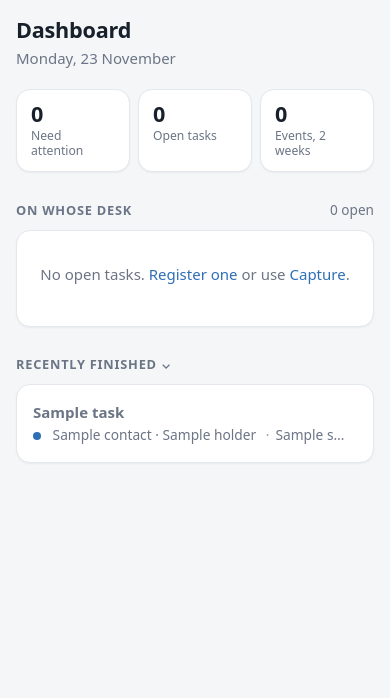
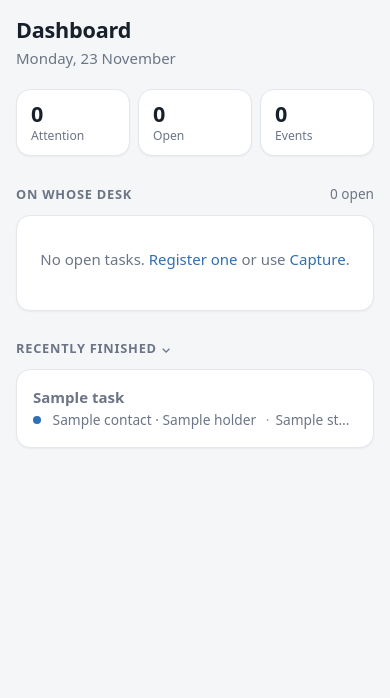
Before and after one commit to HishamHikami/task-manager, a Django app: page / in a window 390 px wide, after a click on "RECENTLY FINISHED". Shown: the part 56-754 px from the top of the page. Run offline with Django 5.2, Linux system fonts and the light colour scheme; a user stored in the database is signed in; tables that the repository leaves empty hold one stand-in row (values such as "Sample post"); parts of the project's set-up code (start-up, migrations or seed data) failed here and were passed over.

Commit message:
Phone layout cleanup and cache-busting
- Rows: on phones the status pill sits under the title, so titles use the
  full width; one-line meta with ellipsis
- Dashboard tiles: one-word labels
- Fix missing separator on task/event header line ('CompanyIn progress')
- Department page: Edit beside the name, compact contact lines, person
  actions in one row, smaller 'Main' badge
- Settings: storage and install notes folded into expandable sections
- CSS/JS URLs carry a content version (?v=...) and the service worker cache
  is renamed, so phones never mix new pages with old cached styles

Co-Authored-By: Claude Opus 5.5 <noreply@anthropic.com>
Claude-Session: https://claude.ai/code/session_014MM9GwUu696HYyb9XR35za

```diff
--- a/tracker/context_processors.py
+++ b/tracker/context_processors.py
@@ -1,10 +1,13 @@
+from django.conf import settings
+
 from .models import AppSettings, Workspace
 
 
 def workspaces(request):
+    base = {"asset_version": settings.ASSET_VERSION}
     if not getattr(request, "user", None) or not request.user.is_authenticated:
-        return {}
-    return {
+        return base
+    return base | {
         "nav_workspaces": Workspace.objects.filter(archived=False),
         "nav_selected_ws": request.session.get("ws"),
         "ai_ready": AppSettings.load().has_api_key,
--- a/tracker/static/tracker/app.css
+++ b/tracker/static/tracker/app.css
@@ -481,3 +481,26 @@ body.no-nav .container { max-width: 420px; padding-top: 12vh; }
 .fold-card > summary::-webkit-details-marker { display: none; }
 .fold-card > summary h2::after { content: " ›"; color: var(--muted); font-weight: 400; }
 .fold-card[open] > summary h2::after { content: " ⌄"; }
+
+/* Status pill: right side on wide screens, under the title on phones */
+.row-meta .pill-inline { display: none; }
+.row-meta .pill-inline + .sep::before { content: none; }
+.row-meta .pill-inline + .sep { margin-left: 0; }
+@media (max-width: 599px) {
+  .row-side { display: none; }
+  .row-meta .pill-inline { display: inline; }
+  .row-meta .pill-inline:not(:empty) { margin-right: 8px; }
+  .row-meta .pill-inline:not(:empty) + .sep::before { content: "·"; }
+  .row-meta .pill { height: 20px; padding: 0 8px; font-size: .74rem; vertical-align: 1px; }
+  .row { align-items: center; }
+}
+
+.pagehead.nowrap { flex-wrap: nowrap; align-items: flex-start; }
+.pagehead.nowrap + .contactlinks { margin: -8px 0 16px; }
+.badge-main { margin-left: 4px; vertical-align: 1px; font-weight: 500; }
+.contactlinks { row-gap: 0; }
+.copybtn { width: 28px; height: 28px; }
+@media (max-width: 599px) {
+  .person { flex-direction: column; gap: 6px; }
+  .person-actions { flex-direction: row; align-items: center; gap: 16px; }
+}
--- a/tracker/templates/tracker/base.html
+++ b/tracker/templates/tracker/base.html
@@ -10,9 +10,9 @@
   <link rel="icon" href="{% static 'tracker/icons/favicon-32.png' %}" sizes="32x32">
   <link rel="apple-touch-icon" href="{% static 'tracker/icons/apple-touch-icon.png' %}">
   <meta name="mobile-web-app-capable" content="yes">
-  <link rel="stylesheet" href="{% static 'tracker/app.css' %}">
+  <link rel="stylesheet" href="{% static 'tracker/app.css' %}?v={{ asset_version }}">
   <script src="{% static 'tracker/htmx.min.js' %}" defer></script>
-  <script src="{% static 'tracker/app.js' %}" defer></script>
+  <script src="{% static 'tracker/app.js' %}?v={{ asset_version }}" defer></script>
 </head>
 {% with n=request.resolver_match.url_name %}
 <body hx-boost="true" hx-headers='{"X-CSRFToken": "{{ csrf_token }}"}' class="{% if user.is_authenticated %}has-nav{% else %}no-nav{% endif %}">
--- a/tracker/templates/tracker/dashboard.html
+++ b/tracker/templates/tracker/dashboard.html
@@ -17,10 +17,10 @@
 {% else %}
 
 <div class="stats">
-  <a class="stat" href="#attention"><span class="stat-n{% if attention %} warn{% endif %}">{{ attention|length }}</span><span class="stat-l">Need attention</span></a>
-  <a class="stat" href="{% url 'task_list' %}"><span class="stat-n">{{ open_count }}</span><span class="stat-l">Open tasks</span></a>
-  <a class="stat" href="{% url 'event_list' %}"><span class="stat-n">{{ upcoming_events|length }}</span><span class="stat-l">Events, 2 weeks</span></a>
-  {% if open_invites %}<a class="stat" href="{% url 'event_list' %}?show=invites"><span class="stat-n warn">{{ open_invites }}</span><span class="stat-l">Invites to answer</span></a>{% endif %}
+  <a class="stat" href="#attention"><span class="stat-n{% if attention %} warn{% endif %}">{{ attention|length }}</span><span class="stat-l">Attention</span></a>
+  <a class="stat" href="{% url 'task_list' %}"><span class="stat-n">{{ open_count }}</span><span class="stat-l">Open</span></a>
+  <a class="stat" href="{% url 'event_list' %}"><span class="stat-n">{{ upcoming_events|length }}</span><span class="stat-l">Events</span></a>
+  {% if open_invites %}<a class="stat" href="{% url 'event_list' %}?show=invites"><span class="stat-n warn">{{ open_invites }}</span><span class="stat-l">Invites</span></a>{% endif %}
 </div>
 
 {% if attention %}
--- a/tracker/templates/tracker/event_detail.html
+++ b/tracker/templates/tracker/event_detail.html
@@ -4,7 +4,7 @@
 <p class="crumbs"><a href="{% url 'event_list' %}">Events</a> ›</p>
 <div class="detail-head">
   <div class="eyebrow">
-    <span class="dot c-{{ event.workspace.color }}"></span>{{ event.workspace.name }}
+    <span class="dot c-{{ event.workspace.color }}"></span><span>{{ event.workspace.name }}</span>
     <span class="sep">{{ event.get_kind_display }}</span>
     <span class="pill status-{{ event.status }}">{{ event.status_short }}</span>
   </div>
--- a/tracker/templates/tracker/partials/event_row.html
+++ b/tracker/templates/tracker/partials/event_row.html
@@ -3,6 +3,7 @@
   <div class="row-main">
     <span class="row-title">{{ event.title }}</span>
     <span class="row-meta">
+      <span class="pill-inline"><span class="pill status-{{ event.status }}">{{ event.status_short }}</span></span>
       {% if not hide_ws %}<span class="dot c-{{ event.workspace.color }}" title="{{ event.workspace.name }}"></span>{% endif %}
       <span>{{ event.start|date:"D, H:i" }}</span>
       <span class="sep">{{ event.get_my_role_display }}</span>
--- a/tracker/templates/tracker/partials/task_row.html
+++ b/tracker/templates/tracker/partials/task_row.html
@@ -3,6 +3,7 @@
   <div class="row-main">
     <span class="row-title">{{ task.title }}</span>
     <span class="row-meta">
+      <span class="pill-inline">{% if task.is_overdue %}<span class="pill pill-red">Overdue · {{ task.due_date|date:"j M" }}</span>{% elif task.follow_up_due %}<span class="pill pill-amber">Follow up</span>{% elif task.due_date and not task.is_closed %}<span class="pill">Due {{ task.due_date|date:"j M" }}</span>{% elif task.follow_up_date and not task.is_closed %}<span class="pill pill-ghost">Check {{ task.follow_up_date|date:"j M" }}</span>{% endif %}</span>
       {% if not hide_ws %}<span class="dot c-{{ task.workspace.color }}" title="{{ task.workspace.name }}"></span>{% endif %}
       {% if not hide_desk %}{% if task.current_holder %}<span>{{ task.desk_name }}</span>{% elif task.with_me %}<span>Me</span>{% endif %}{% endif %}
       {% if task.current_holder and not task.is_closed %}<span class="sep">{{ task.days_with_holder }}d</span>{% endif %}
--- a/tracker/templates/tracker/settings.html
+++ b/tracker/templates/tracker/settings.html
@@ -6,7 +6,7 @@
 
   <h2>AI summaries</h2>
   <p class="muted">Uses your own Anthropic API key, only for the summaries you ask for. Anyone else running a copy of this app uses their own key.</p>
-  <p class="muted small">How it's stored: encrypted in the database with a secret from the server's settings file. That keeps it unreadable in database backups and copies, but anyone with full (root) access to the server could still recover it — so also set a monthly spend limit in the Anthropic Console, and remove or rotate the key there if the server is ever compromised.</p>
+<details class="help-box"><summary>How the key is stored</summary>  <p class="muted small">Encrypted in the database with a secret from the server's settings file. That keeps it unreadable in database backups and copies, but anyone with full (root) access to the server could still recover it — so also set a monthly spend limit in the Anthropic Console, and remove or rotate the key there if the server is ever compromised.</p></details>
   <p>Key: {% if s.has_api_key %}<strong>saved</strong> <span class="muted">({{ s.anthropic_key_hint }})</span>{% else %}<strong>not set</strong>{% endif %}</p>
   <form method="post">
     {% csrf_token %}
@@ -36,7 +36,7 @@
   </ul>
 
   <h2 class="mt">Phone app</h2>
-  <p class="muted">On Android, open this site in Chrome and tap <em>Install app</em> (or ⋮ → <em>Add to Home screen</em> → <em>Install</em>). Then in WhatsApp, Outlook or Gmail, long-press a message → <em>Share</em> → <strong>Tasks</strong> to send it to Quick capture.</p>
+<details class="help-box"><summary>How to install and share to it</summary>  <p class="muted">On Android, open this site in Chrome and tap <em>Install app</em> (or ⋮ → <em>Add to Home screen</em> → <em>Install</em>). Then in WhatsApp, Outlook or Gmail, long-press a message → <em>Share</em> → <strong>Tasks</strong> to send it to Quick capture.</p></details>
   <button type="button" class="btn btn-install" data-install hidden>⤓ Install app</button>
 
   <h2 class="mt">Account</h2>
--- a/tracker/templates/tracker/task_detail.html
+++ b/tracker/templates/tracker/task_detail.html
@@ -3,7 +3,7 @@
 {% block content %}
 <div class="detail-head">
   <div class="eyebrow">
-    <span class="dot c-{{ task.workspace.color }}"></span>{{ task.workspace.name }}
+    <span class="dot c-{{ task.workspace.color }}"></span><span>{{ task.workspace.name }}</span>
     <span class="sep">{{ task.stage.name }}</span>
     <span class="sep">{{ task.get_my_role_display }}</span>
     {% if task.priority >= 3 %}<span class="pill {% if task.priority >= 4 %}pill-red{% else %}pill-amber{% endif %}">{{ task.get_priority_display }}</span>{% endif %}
--- a/tracker/views.py
+++ b/tracker/views.py
@@ -937,7 +937,7 @@ def manifest(request):
 
 
 SERVICE_WORKER = """
-const CACHE = "tm-v1";
+const CACHE = "tm-v2";
 const OFFLINE = "/offline/";
 self.addEventListener("install", (e) => {
   e.waitUntil(caches.open(CACHE).then((c) => c.addAll([OFFLINE])).then(() => self.skipWaiting()));
```
Also changed, not shown: config/settings.py (+14 -0 lines), tracker/templates/tracker/holder_detail.html (+3 -4 lines), tracker/tests.py (+12 -3 lines).
